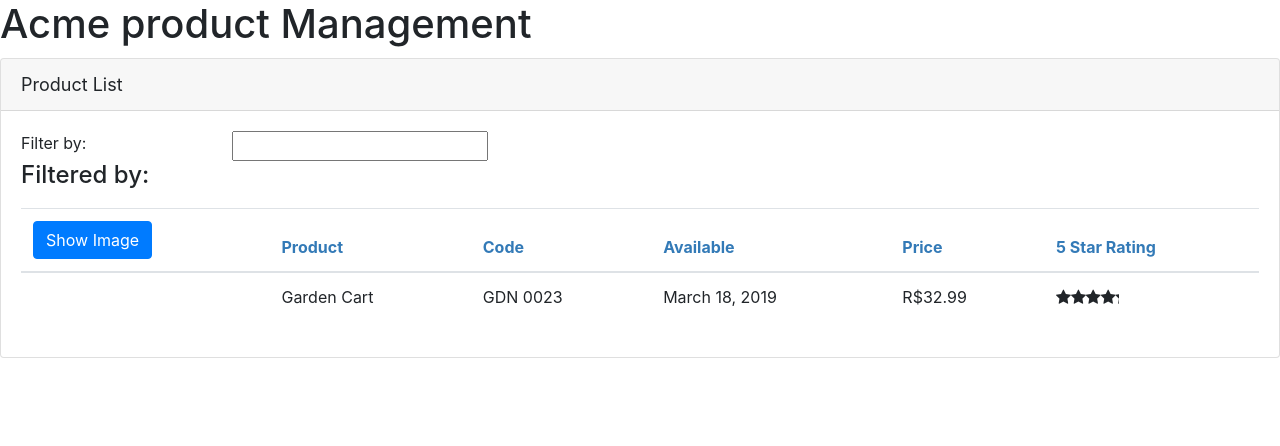
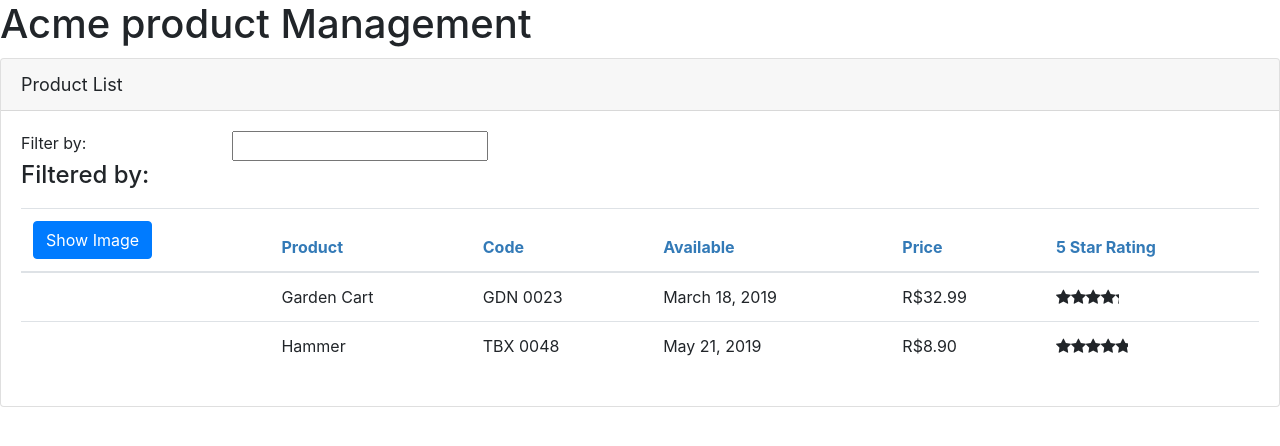
Before and after one commit to jehcriss42/angular, an Angular app: page / in a window 1280 px wide. Shown: the top 446 px of the page. Built offline with nearby package versions, Linux system fonts and the light colour scheme.

Commit message:
added services and dependecy injection

```diff
--- a/src/app/products/product-list.component.ts
+++ b/src/app/products/product-list.component.ts
@@ -1,5 +1,6 @@
 import { Component, OnInit } from '@angular/core'
 import { IProduct } from './product';
+import { ProductService } from './product.service';
 
 @Component({
     selector: 'pm-products',
@@ -7,6 +8,7 @@
     styleUrls: ['./product-list.component.css']
   })
 export class ProductListComponent implements OnInit {
+
     pageTitle = 'Product List';
     imageWidth = 50;
     imageMargin = 2;
@@ -22,21 +24,9 @@
     }
 
     filteredProducts: IProduct[];
-    products: IProduct [] = [
-      {
-      "productId": 2,
-      "productName": "Garden Cart",
-      "productCode": "GDN-0023",
-      "releaseDate": "March 18, 2019",
-      "description": "15 gallon capacity rolling garden cart",
-      "price": 32.99,
-      "starRating": 4.2,
-      "imageUrl": "assets/images/garden_cart.png"
-      }
-    ];
+    products: IProduct [] = [];
 
-    constructor(){
-      this.filteredProducts = this.products;
+    constructor(private productService: ProductService){
     }
 
     performFilter(filterBy: string): IProduct[] {
@@ -50,7 +40,8 @@
     }
 
     ngOnInit(): void {
-      console.log("In OnInit")
+      this.products = this.productService.getProducts();
+      this.filteredProducts = this.products;
     }
 
 }
--- /dev/null
+++ b/src/app/products/product.service.ts
@@ -0,0 +1,35 @@
+import { Injectable } from '@angular/core';
+import { IProduct } from './product';
+
+@Injectable({
+    providedIn: 'root'
+})
+export class ProductService {
+
+    getProducts(): IProduct[] {
+        return [
+
+            {
+                "productId": 2,
+                "productName": "Garden Cart",
+                "productCode": "GDN-0023",
+                "releaseDate": "March 18, 2019",
+                "description": "15 gallon capacity rolling garden cart",
+                "price": 32.99,
+                "starRating": 4.2,
+                "imageUrl": "assets/images/garden_cart.png"
+              },
+              {
+                "productId": 5,
+                "productName": "Hammer",
+                "productCode": "TBX-0048",
+                "releaseDate": "May 21, 2019",
+                "description": "Curved claw steel hammer",
+                "price": 8.9,
+                "starRating": 4.8,
+                "imageUrl": "assets/images/hammer.png"
+              }
+        ]
+    }
+
+}
```
